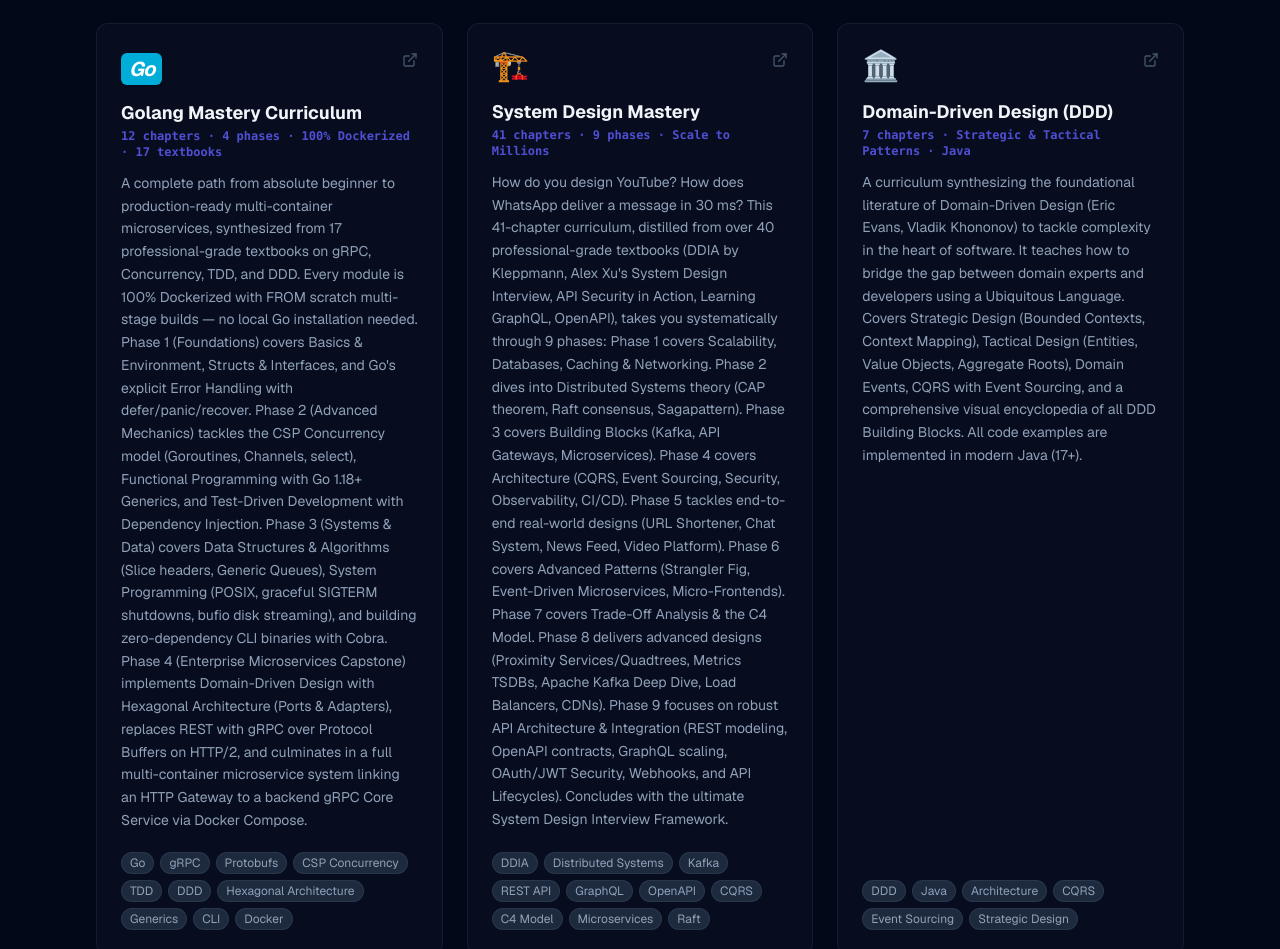
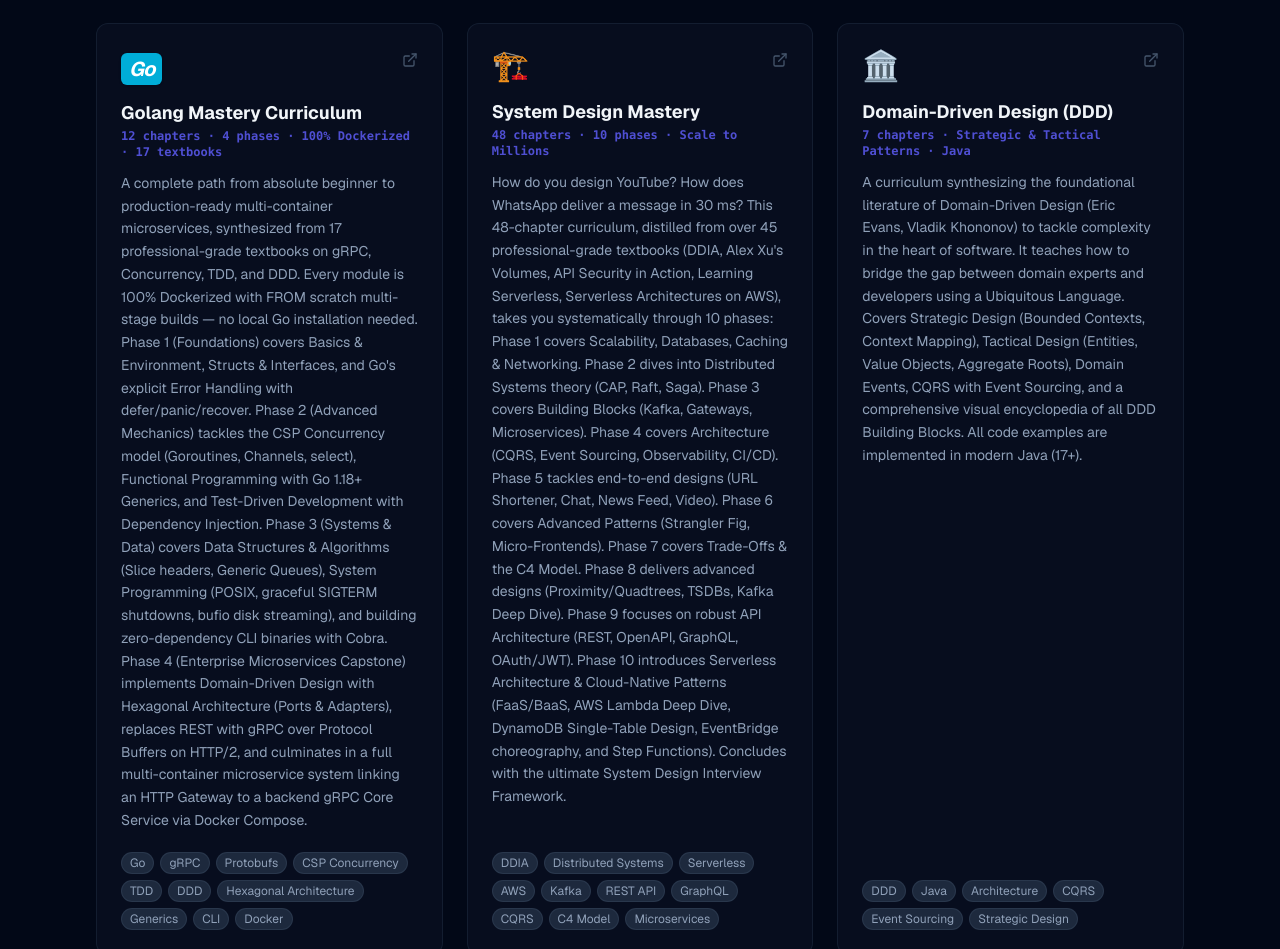
Before and after one commit to chemacabeza/chemacabeza-dev, a Next.js app: page /projects in a window 1280 px wide. Shown: the part 3383-4332 px from the top of the page. Built offline with nearby package versions, Linux system fonts and the light colour scheme.

Commit message:
feat: Update System Design Mastery card to 48 chapters and 10 phases (adds Serverless Architecture Phase)

```diff
--- a/app/projects/page.tsx
+++ b/app/projects/page.tsx
@@ -158,10 +158,10 @@
         url: "https://github.com/chemacabeza/my-github-projects/tree/master/SystemDesign",
         emoji: "🏗️",
         title: "System Design Mastery",
-        subtitle: "41 chapters · 9 phases · Scale to Millions",
+        subtitle: "48 chapters · 10 phases · Scale to Millions",
         description:
-            "How do you design YouTube? How does WhatsApp deliver a message in 30 ms? This 41-chapter curriculum, distilled from over 40 professional-grade textbooks (DDIA by Kleppmann, Alex Xu's System Design Interview, API Security in Action, Learning GraphQL, OpenAPI), takes you systematically through 9 phases: Phase 1 covers Scalability, Databases, Caching & Networking. Phase 2 dives into Distributed Systems theory (CAP theorem, Raft consensus, Sagapattern). Phase 3 covers Building Blocks (Kafka, API Gateways, Microservices). Phase 4 covers Architecture (CQRS, Event Sourcing, Security, Observability, CI/CD). Phase 5 tackles end-to-end real-world designs (URL Shortener, Chat System, News Feed, Video Platform). Phase 6 covers Advanced Patterns (Strangler Fig, Event-Driven Microservices, Micro-Frontends). Phase 7 covers Trade-Off Analysis & the C4 Model. Phase 8 delivers advanced designs (Proximity Services/Quadtrees, Metrics TSDBs, Apache Kafka Deep Dive, Load Balancers, CDNs). Phase 9 focuses on robust API Architecture & Integration (REST modeling, OpenAPI contracts, GraphQL scaling, OAuth/JWT Security, Webhooks, and API Lifecycles). Concludes with the ultimate System Design Interview Framework.",
-        tags: ["DDIA", "Distributed Systems", "Kafka", "REST API", "GraphQL", "OpenAPI", "CQRS", "C4 Model", "Microservices", "Raft"],
+            "How do you design YouTube? How does WhatsApp deliver a message in 30 ms? This 48-chapter curriculum, distilled from over 45 professional-grade textbooks (DDIA, Alex Xu's Volumes, API Security in Action, Learning Serverless, Serverless Architectures on AWS), takes you systematically through 10 phases: Phase 1 covers Scalability, Databases, Caching & Networking. Phase 2 dives into Distributed Systems theory (CAP, Raft, Saga). Phase 3 covers Building Blocks (Kafka, Gateways, Microservices). Phase 4 covers Architecture (CQRS, Event Sourcing, Observability, CI/CD). Phase 5 tackles end-to-end designs (URL Shortener, Chat, News Feed, Video). Phase 6 covers Advanced Patterns (Strangler Fig, Micro-Frontends). Phase 7 covers Trade-Offs & the C4 Model. Phase 8 delivers advanced designs (Proximity/Quadtrees, TSDBs, Kafka Deep Dive). Phase 9 focuses on robust API Architecture (REST, OpenAPI, GraphQL, OAuth/JWT). Phase 10 introduces Serverless Architecture & Cloud-Native Patterns (FaaS/BaaS, AWS Lambda Deep Dive, DynamoDB Single-Table Design, EventBridge choreography, and Step Functions). Concludes with the ultimate System Design Interview Framework.",
+        tags: ["DDIA", "Distributed Systems", "Serverless", "AWS", "Kafka", "REST API", "GraphQL", "CQRS", "C4 Model", "Microservices"],
     },
     {
         repo: "DDD",
```
